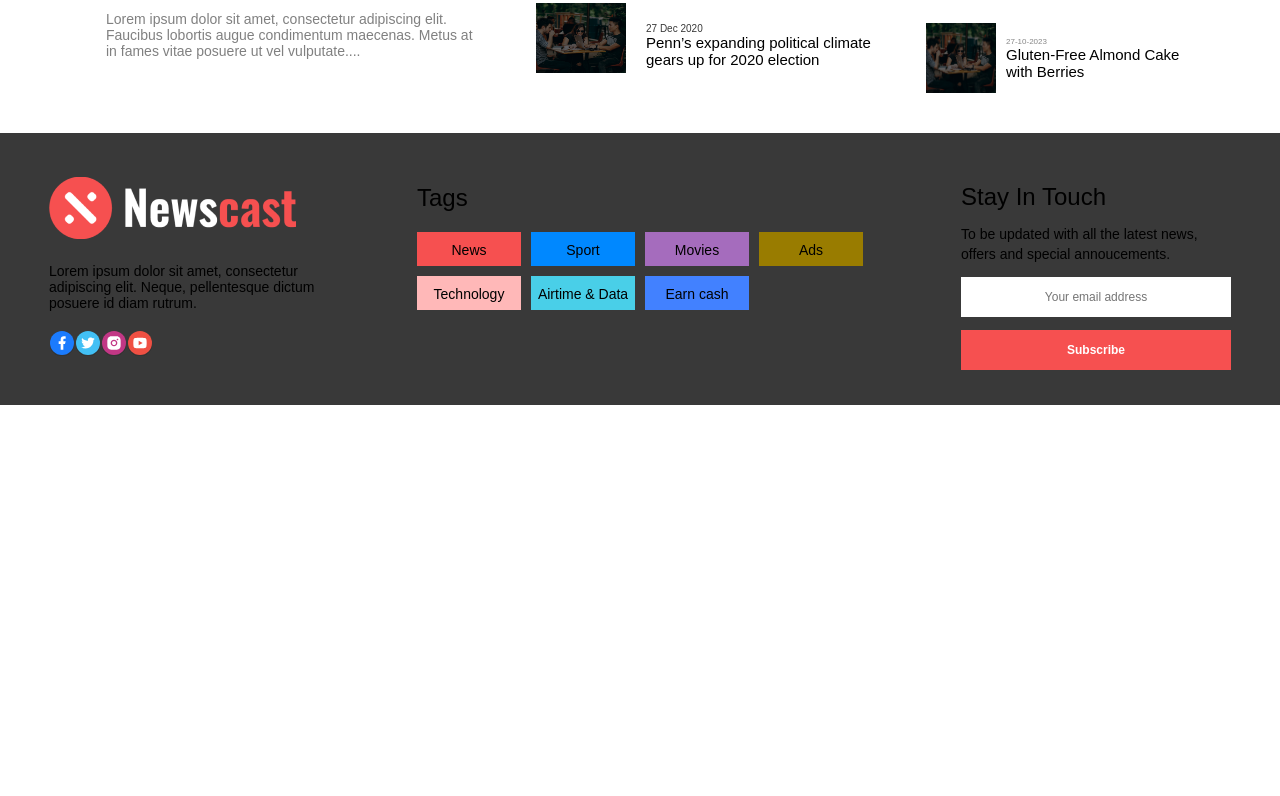
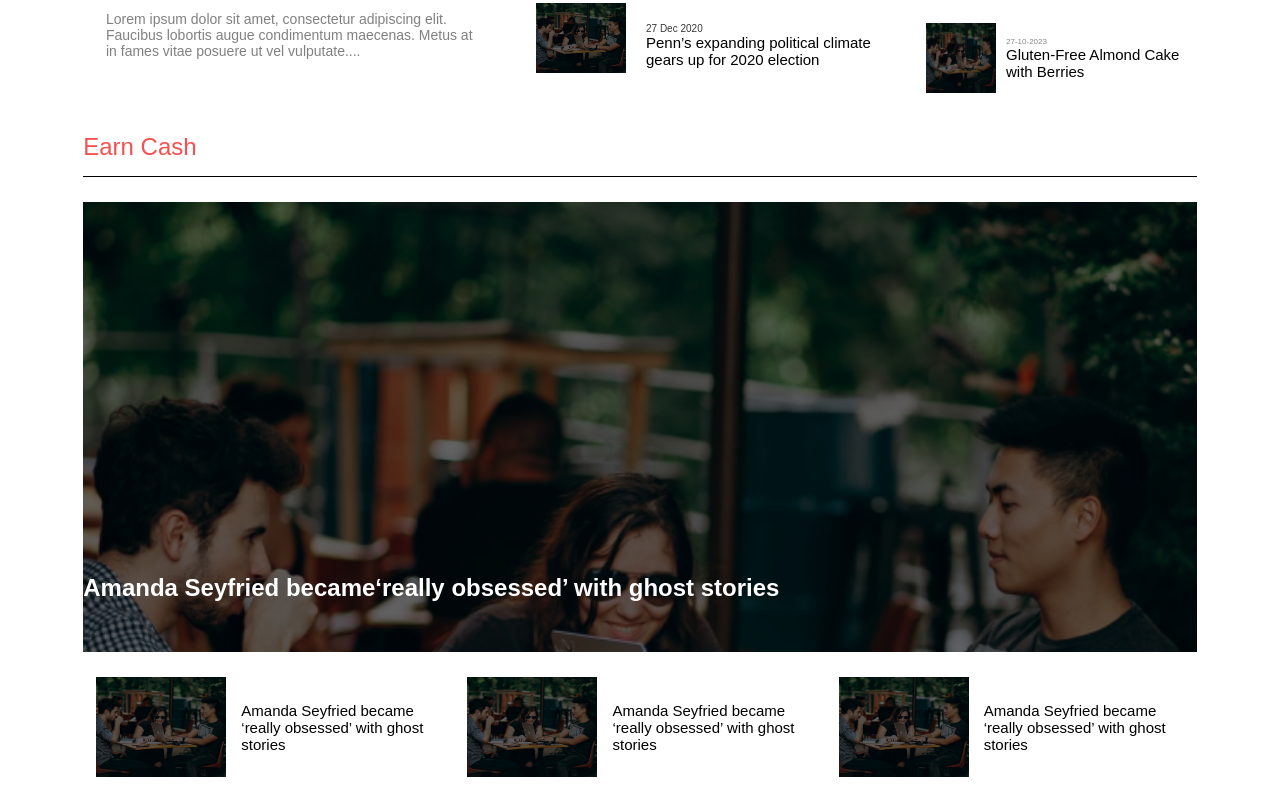
Before and after one commit to nonfungiblehayor/Jastech-Blog, a Next.js app in the folder jastechblog/: page / in a window 1280 px wide. Shown: the part 1304-2100 px from the top of the page. Before the commit the page ends 1709 px from the top, so only its background shows below. Built offline with nearby package versions, Linux system fonts and the light colour scheme; a web font is replaced by a local one.

Commit message:
feat: created Earn.tsx

```diff
--- /dev/null
+++ b/jastechblog/src/components/Home/Earn/earn.tsx
@@ -0,0 +1,86 @@
+import Image from "next/image";
+import styled from "styled-components";
+
+const StyledEarn = styled.section`
+  display: flex;
+  flex-direction: column;
+  align-items: center;
+  color: #000;
+  padding-bottom: 30px;
+  h1 {
+    width: 87vw;
+    border-bottom: 1px solid #000;
+    padding-bottom: 15px;
+    color: #f65050;
+    font-size: 24px;
+    font-weight: 500;
+  }
+  .wide-frame {
+    width: 87vw;
+    height: 450px;
+    display: flex;
+    flex-direction: column;
+    background-image: url("/img/bg1.png");
+    background-repeat: no-repeat;
+    background-size: cover;
+    margin-top: 25px;
+    margin-bottom: 25px;
+    justify-content: flex-end;
+  }
+  h2 {
+    font-size: 24px;
+    font-weight: 700;
+    color: #fff;
+    margin-bottom: 50px;
+  }
+  p {
+    font-size: 18px;
+    font-weight: 400;
+  }
+  .conainer {
+    width: 85vw;
+  }
+  h3 {
+    font-size: 15px;
+    font-weight: 500;
+    width: 200px;
+  }
+  .normal-frame {
+    gap: 15px;
+  }
+`;
+const EarnCash = () => {
+  const updates = [
+    {
+      img: "/img/bg1.png",
+      heading: "Amanda Seyfried became ‘really obsessed’ with ghost stories",
+    },
+    {
+      img: "/img/bg1.png",
+      heading: "Amanda Seyfried became ‘really obsessed’ with ghost stories",
+    },
+    {
+      img: "/img/bg1.png",
+      heading: "Amanda Seyfried became ‘really obsessed’ with ghost stories",
+    },
+  ];
+  return (
+    <StyledEarn>
+      <section>
+        <h1>Earn Cash</h1>
+        <div className="wide-frame">
+          <h2>Amanda Seyfried became‘really obsessed’ with ghost stories</h2>
+        </div>
+        <div className="container flex-row">
+          {updates.map((item, index) => (
+            <div className="normal-frame flex-row" key={index}>
+              <Image src={item.img} alt="frame" width={130} height={100} />
+              <h3>{item.heading}</h3>
+            </div>
+          ))}
+        </div>
+      </section>
+    </StyledEarn>
+  );
+};
+export default EarnCash;
--- a/jastechblog/src/components/Layout/Nav/index.tsx
+++ b/jastechblog/src/components/Layout/Nav/index.tsx
@@ -17,10 +17,6 @@ const Nav = () => {
     },
     {
       text: "Sport",
-      link: "",
-    },
-    {
-      text: "Technology",
       link: "",
     },
     {
--- a/jastechblog/src/pages/index.tsx
+++ b/jastechblog/src/pages/index.tsx
@@ -3,6 +3,7 @@ import { Sofia_Sans } from "next/font/google";
 import { NextPageWithLayout } from "./_app";
 import News from "@/components/Home/News";
 import Movies from "@/components/Home/Movies/Movies";
+import EarnCash from "@/components/Home/Earn/earn";
 
 const inter = Sofia_Sans({ weight: ["400", "500", "700"], subsets: ["latin"] });
 
@@ -18,6 +19,7 @@ const Home: NextPageWithLayout = () => {
       <main className={` ${inter.className}`}>
         <News />
         <Movies />
+        <EarnCash />
       </main>
     </>
   );
```
